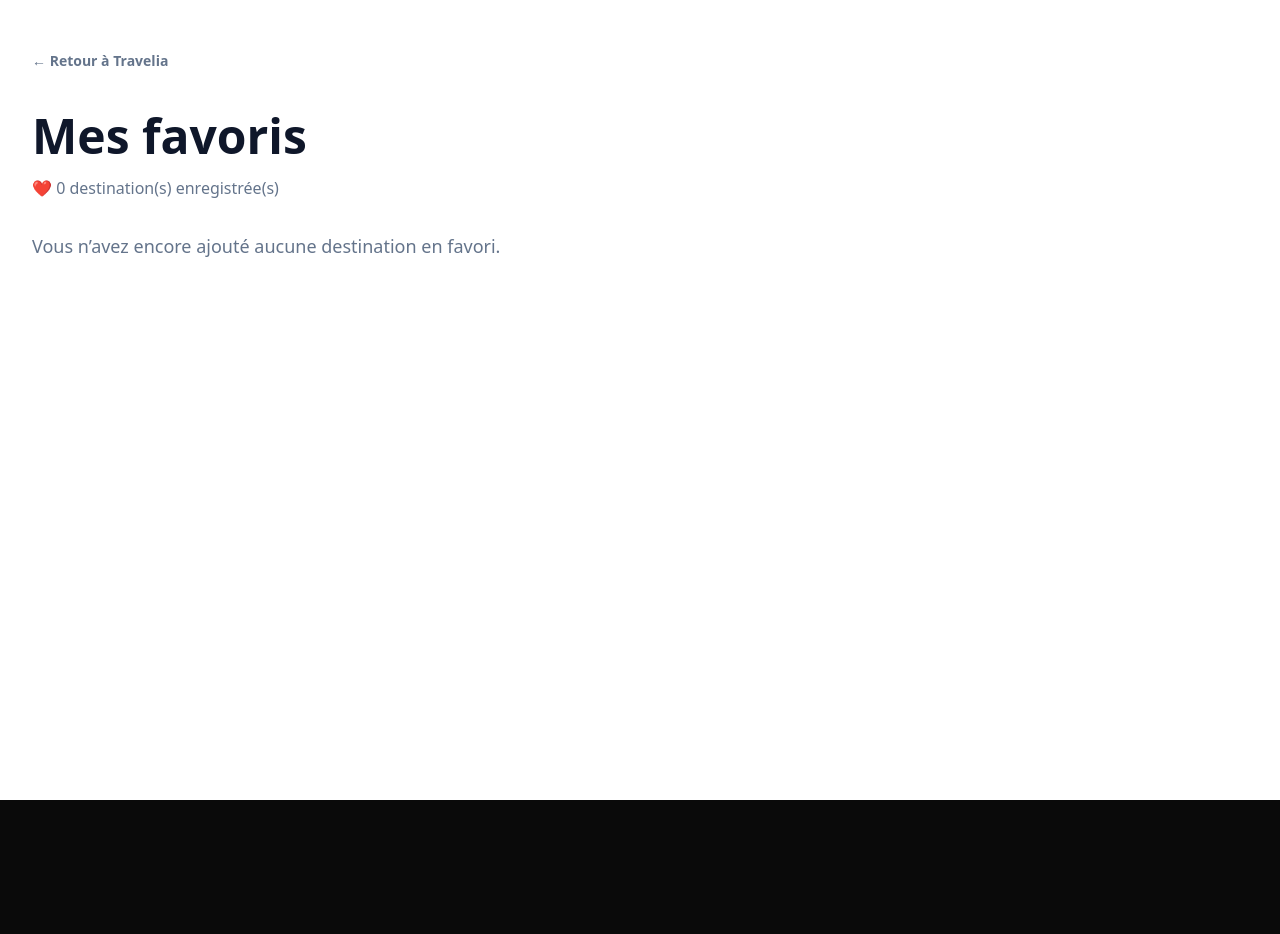
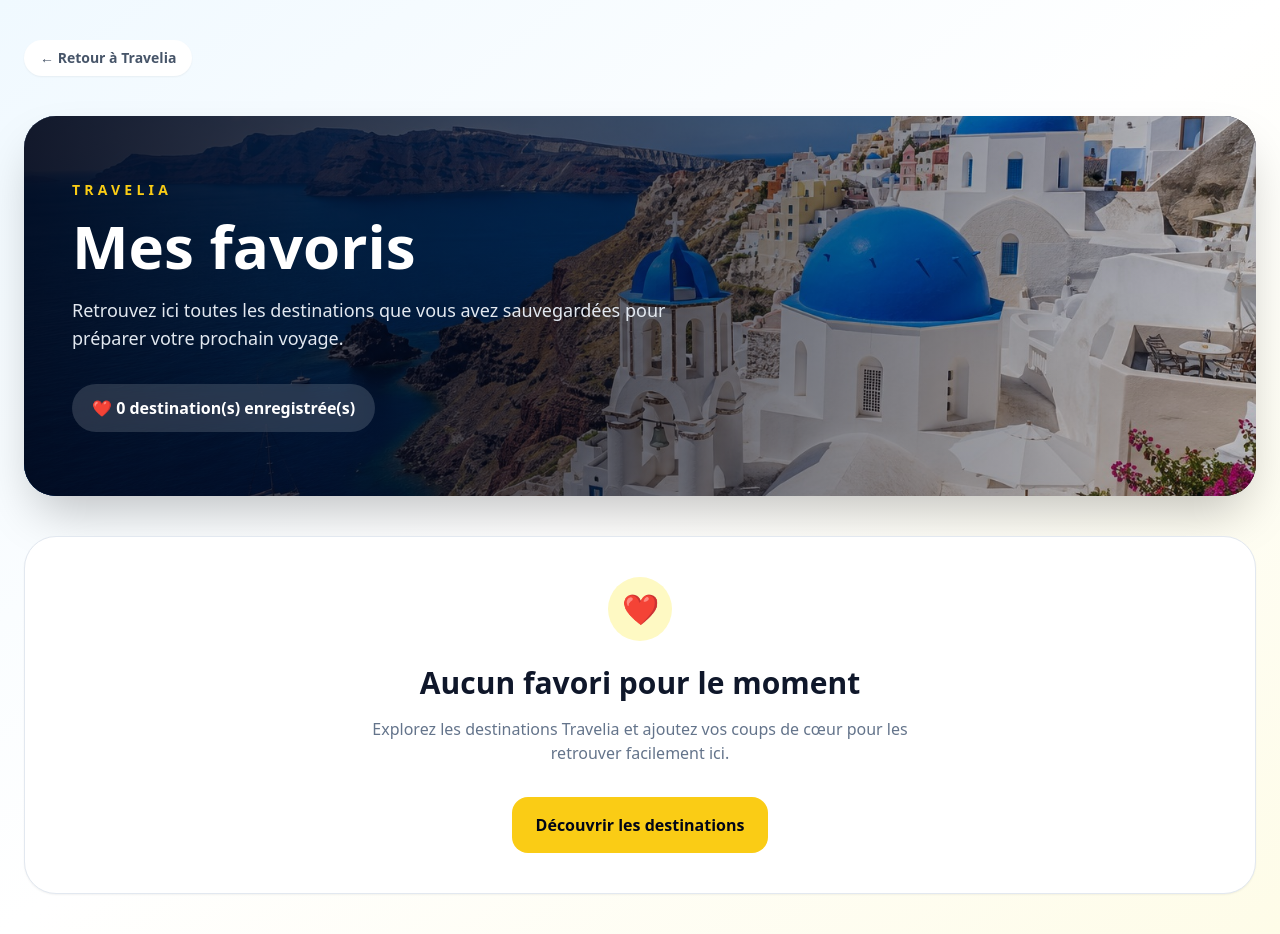
Before and after one commit to VSimon59/portfolio, a Next.js app: page /projets/travelia-agence-voyage/demo/favoris in a window 1280 px wide. Before the commit the page ends 800 px from the top, so only its background shows below. Built offline with nearby package versions, Linux system fonts and the light colour scheme.

Commit message:
Ajout des favoris Travelia

```diff
--- /dev/null
+++ b/app/components/FavoritesCounter.tsx
@@ -0,0 +1,32 @@
+"use client";
+
+import Link from "next/link";
+import { useEffect, useState } from "react";
+
+export default function FavoritesCounter() {
+  const [count, setCount] = useState(0);
+
+  useEffect(() => {
+    const updateCount = () => {
+      const favorites = JSON.parse(
+        localStorage.getItem("travelia-favorites") || "[]"
+      );
+
+      setCount(favorites.length);
+    };
+
+    updateCount();
+
+    window.addEventListener("storage", updateCount);
+
+    return () => {
+      window.removeEventListener("storage", updateCount);
+    };
+  }, []);
+
+  return (
+    <Link href="/projets/travelia-agence-voyage/demo/favoris">
+      ❤️ Favoris ({count})
+    </Link>
+  );
+}
--- a/app/projets/travelia-agence-voyage/demo/favoris/page.tsx
+++ b/app/projets/travelia-agence-voyage/demo/favoris/page.tsx
@@ -2,6 +2,7 @@
 
 import Link from "next/link";
 import { useEffect, useState } from "react";
+
 
 const destinations = [
   {
@@ -59,37 +60,88 @@ export default function FavorisPage() {
   );
 
   return (
-    <main className="min-h-screen bg-white px-8 py-12 text-slate-900">
+    <main className="min-h-screen bg-gradient-to-br from-sky-50 via-white to-yellow-50 px-6 py-10 text-slate-900">
         <div className="mx-auto max-w-7xl">
         <Link
             href="/projets/travelia-agence-voyage/demo"
-          className="text-sm font-semibold text-slate-500 hover:text-slate-900"
+            className="inline-flex rounded-full bg-white px-4 py-2 text-sm font-semibold text-slate-600 shadow-sm transition hover:text-slate-900 hover:shadow-md"
         >
             ← Retour à Travelia
         </Link>
 
-        <h1 className="mt-10 text-5xl font-bold">
+        <section className="mt-10 overflow-hidden rounded-[2rem] bg-slate-950 text-white shadow-2xl">
+            <div
+            className="relative px-8 py-16 md:px-12"
+            style={{
+                backgroundImage: "url('/images/santorin.jpg')",
+                backgroundSize: "cover",
+                backgroundPosition: "center",
+            }}
+            >
+            <div className="absolute inset-0 bg-gradient-to-r from-slate-950/90 via-slate-950/60 to-slate-950/20" />
+
+            <div className="relative z-10 max-w-3xl">
+                <p className="text-sm font-semibold uppercase tracking-[0.3em] text-yellow-400">
+                Travelia
+                </p>
+
+                <h1 className="mt-4 text-5xl font-bold md:text-6xl">
                 Mes favoris
                 </h1>
 
-        <p className="mt-4 text-slate-500">
-          ❤️ {favoriteDestinations.length} destination(s) enregistrée(s)
+                <p className="mt-5 max-w-2xl text-lg text-slate-200">
+                Retrouvez ici toutes les destinations que vous avez sauvegardées
+                pour préparer votre prochain voyage.
                 </p>
 
+                <div className="mt-8 inline-flex rounded-full bg-white/15 px-5 py-3 font-semibold backdrop-blur-md">
+                ❤️ {favoriteDestinations.length} destination(s) enregistrée(s)
+                </div>
+            </div>
+            </div>
+        </section>
+
         {favoriteDestinations.length === 0 ? (
-          <p className="mt-8 text-lg text-slate-500">
-            Vous n’avez encore ajouté aucune destination en favori.
+            <section className="mt-10 rounded-[2rem] border border-slate-200 bg-white p-10 text-center shadow-sm">
+            <div className="mx-auto flex h-16 w-16 items-center justify-center rounded-full bg-yellow-100 text-3xl">
+                ❤️
+            </div>
+
+            <h2 className="mt-6 text-3xl font-bold">
+                Aucun favori pour le moment
+            </h2>
+
+            <p className="mx-auto mt-4 max-w-xl text-slate-500">
+                Explorez les destinations Travelia et ajoutez vos coups de cœur pour
+                les retrouver facilement ici.
             </p>
+
+            <Link
+                href="/projets/travelia-agence-voyage/demo#destinations"
+                className="mt-8 inline-flex rounded-2xl bg-yellow-400 px-6 py-4 font-semibold text-slate-950 transition hover:scale-105"
+            >
+                Découvrir les destinations
+            </Link>
+            </section>
         ) : (
-          <div className="mt-10 grid gap-8 md:grid-cols-2 lg:grid-cols-4">
+            <section className="mt-10">
+            <div className="mb-8 flex flex-col gap-3 md:flex-row md:items-end md:justify-between">
+                <div>
+                <h2 className="text-3xl font-bold">
+                    Vos destinations sauvegardées
+                </h2>
+                <p className="mt-2 text-slate-500">
+                    Cliquez sur une carte pour revoir les détails du séjour.
+                </p>
+                </div>
+            </div>
+
+            <div className="grid justify-center gap-8 md:grid-cols-2 lg:grid-cols-3">
                 {favoriteDestinations.map((destination) => (
-              <div
-                key={destination.slug}
-                className="relative"
-              >
+                <div key={destination.slug} className="relative">
                     <Link
                     href={`/projets/travelia-agence-voyage/demo/destinations/${destination.slug}`}
-                  className="group relative block h-72 overflow-hidden rounded-2xl shadow-xl"
+                    className="group relative block h-72 overflow-hidden rounded-3xl shadow-xl"
                     >
                     <img
                         src={destination.image}
@@ -104,23 +156,20 @@ export default function FavorisPage() {
                         📍 {destination.name}
                         </h2>
 
-                    <p className="mt-2 text-xl">
-                      {destination.price}
-                    </p>
+                        <p className="mt-2 text-xl">{destination.price}</p>
                     </div>
                     </Link>
 
                     <button
-                  onClick={() =>
-                    removeFavorite(destination.slug)
-                  }
-                  className="absolute right-4 top-4 rounded-full bg-white/90 px-4 py-2 text-sm font-semibold text-slate-900 shadow-lg transition hover:bg-red-100"
+                    onClick={() => removeFavorite(destination.slug)}
+                    className="absolute right-4 top-4 rounded-full bg-white/80 px-3 py-2 text-xs font-semibold text-slate-900 backdrop-blur-md transition hover:bg-red-100"
                     >
                     ❌ Retirer
                     </button>
                 </div>
                 ))}
             </div>
+            </section>
         )}
         </div>
     </main>
--- a/app/projets/travelia-agence-voyage/demo/page.tsx
+++ b/app/projets/travelia-agence-voyage/demo/page.tsx
@@ -1,7 +1,9 @@
 "use client";
 import Link from "next/link";
+import Image from "next/image";
 import { useState } from "react";
 import { Calendar } from "@/components/ui/calendar";
+import FavoritesCounter from "@/app/components/FavoritesCounter";
 
 import {
   Popover,
@@ -87,9 +89,7 @@ const filteredDestinations = destinations.filter((item) =>
               <a href="#">Accueil</a>
               <a href="#destinations">Destinations</a>
 
-              <Link href="/projets/travelia-agence-voyage/demo/favoris">
-                ❤️ Favoris
-              </Link>
+              <FavoritesCounter />
 
               <a href="#">Offres</a>
               <a href="#">À propos</a>
@@ -131,6 +131,7 @@ const filteredDestinations = destinations.filter((item) =>
                 >
                   ❤️ Favoris
                 </Link>
+
                 <a
                   className="rounded-2xl px-5 py-3 transition-all duration-300 hover:bg-yellow-400 hover:text-slate-950"
                   href="#"
```
Also changed, not shown: 2 other files (tests, documents, lock files or other folders). Lines whose indentation alone changed are shown as unchanged.
